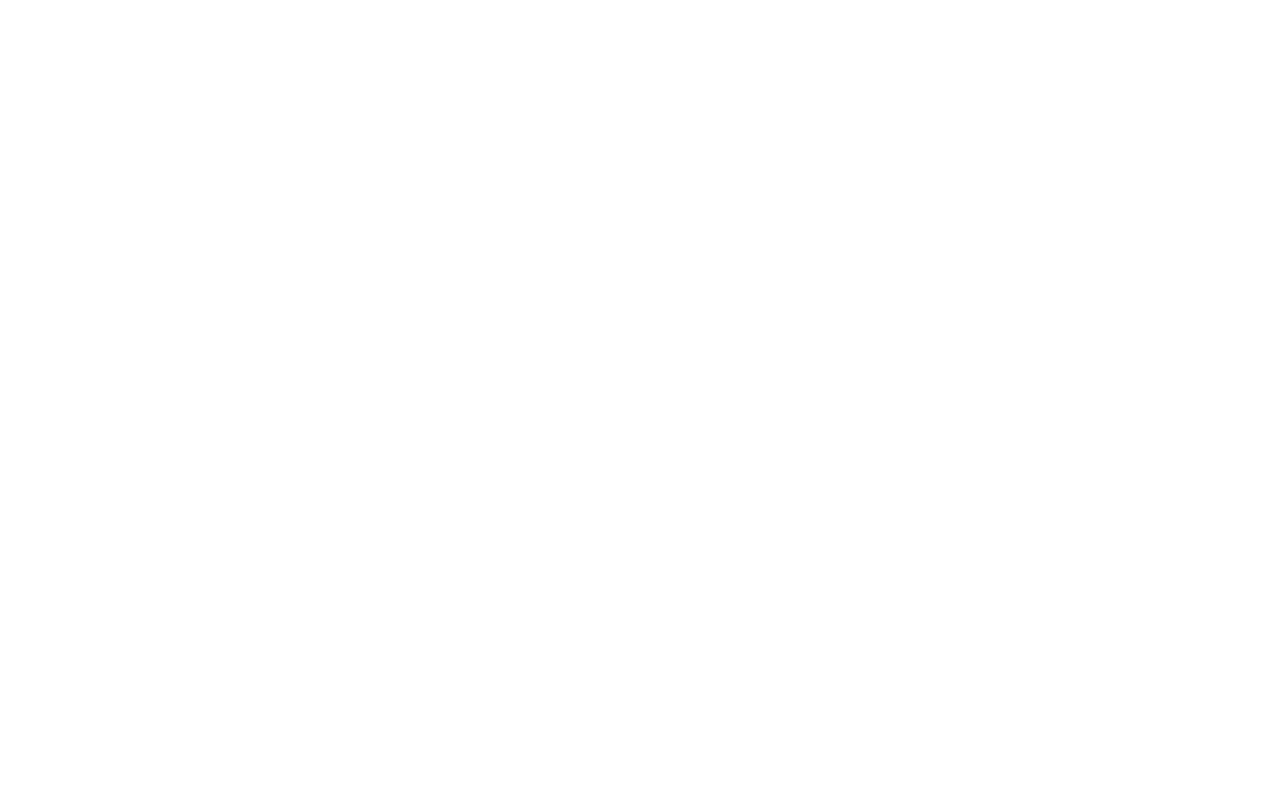
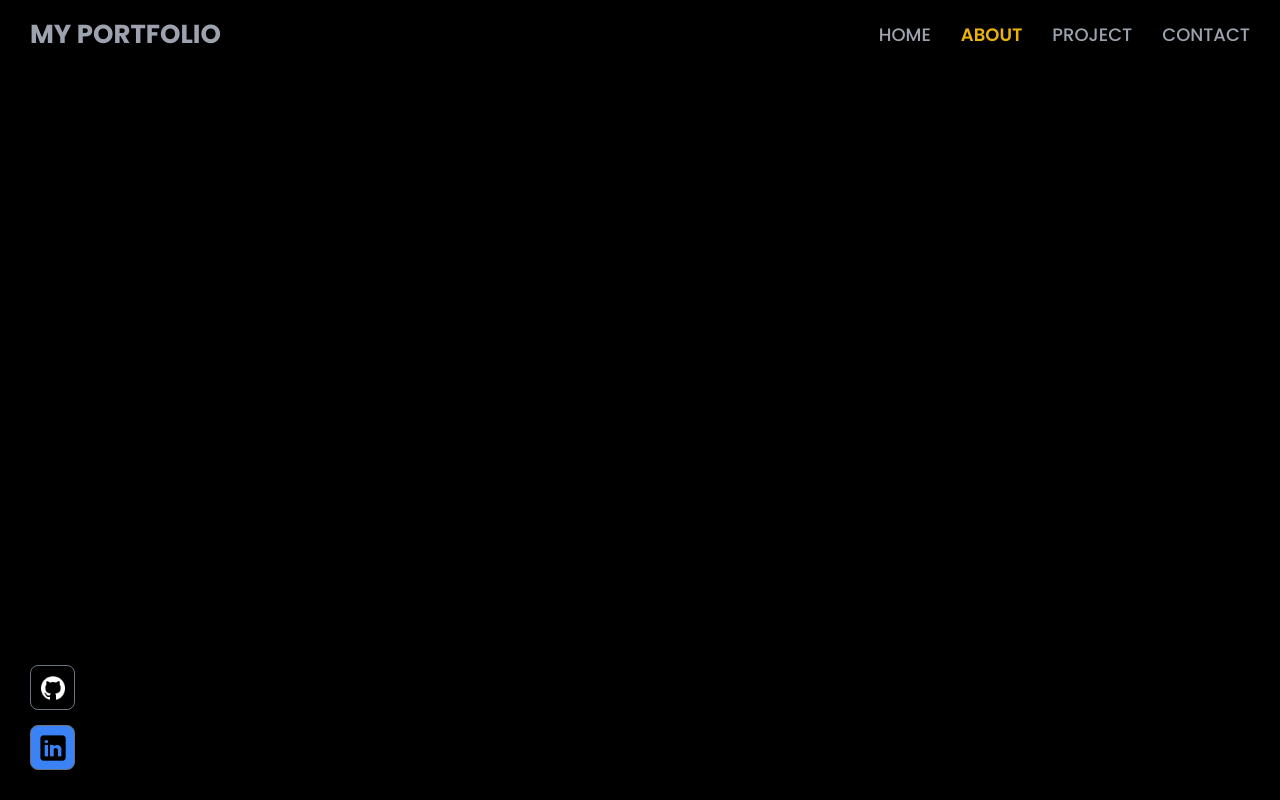
Before and after one commit to trainthunder/my-portfolio, a React (Vite) app: page /about in a window 1280 px wide. Before the commit this address had no page. Built offline with nearby package versions, Linux system fonts and the light colour scheme.

Commit message:
test: about-page

```diff
--- a/src/App.jsx
+++ b/src/App.jsx
@@ -7,6 +7,7 @@
 } from "react-router-dom";
 
 import HomePage from "./pages/home-page";
+import AboutPage from "./pages/about-page";
 
 function App() {
   return (
@@ -14,6 +15,7 @@
       <BrowserRouter>
         <Routes>
           <Route path="/" element={<HomePage />} />
+          <Route path="/about" element={<AboutPage />} />
         </Routes>
       </BrowserRouter>
     </div>
--- /dev/null
+++ b/src/components/about-page/about-page-burger-menu.jsx
@@ -0,0 +1,102 @@
+import React, { useEffect } from "react";
+import { useBurgerMenu } from "../../context/burger-menu-context";
+import { useNavigate } from "react-router-dom";
+
+function AboutPageBurgerMenu() {
+  const { isAboutMenu, setIsAboutMenu } = useBurgerMenu();
+  const navigate = useNavigate();
+
+  {
+    /** When Window Min Window Width 768px Close BurgerMenu Start */
+  }
+  useEffect(() => {
+    const handleResize = () => {
+      if (window.innerWidth >= 768) {
+        setIsAboutMenu(false);
+      }
+    };
+    handleResize();
+
+    window.addEventListener("resize", handleResize);
+
+    return () => {
+      window.removeEventListener("resize", handleResize);
+    };
+  }, [setIsAboutMenu]);
+  {
+    /** When Window Min Window Width 768px Close BurgerMenu End */
+  }
+
+  return (
+    <>
+      {isAboutMenu === true ? (
+        <div className="w-full h-full bg-black absolute top-0 left-0 md:hidden flex flex-col items-center pt-[60px] z-20">
+          <button
+            className="absolute top-5 right-8"
+            onClick={() => {
+              setIsAboutMenu(false);
+            }}
+          >
+            <svg
+              xmlns="http://www.w3.org/2000/svg"
+              fill="none"
+              viewBox="0 0 24 24"
+              strokeWidth={2}
+              stroke="currentColor"
+              className="w-[24px] h-[24px] text-white"
+            >
+              <path d="M6 18 18 6M6 6l12 12" />
+            </svg>
+          </button>
+          <p className="font-poppins text-[36px] text-gray-400 font-semibold">
+            MY PORTFOLIO
+          </p>
+          <div className="w-full h-full flex flex-col items-center mt-[50px] gap-[20px]">
+            <button
+              className=""
+              onClick={() => {
+                navigate("/");
+              }}
+            >
+              <p className="font-poppins text-[24px] text-gray-400 font-medium hover:text-yellow-500">
+                HOME
+              </p>
+            </button>
+            <button
+              className=""
+              onClick={() => {
+                setIsAboutMenu(false);
+              }}
+            >
+              <p className="font-poppins text-[24px] text-yellow-500 font-semibold">
+                ABOUT
+              </p>
+            </button>
+            <button
+              className=""
+              onClick={() => {
+                navigate("/project");
+              }}
+            >
+              <p className="font-poppins text-[24px] text-gray-400 font-medium hover:text-yellow-500">
+                PROJECT
+              </p>
+            </button>
+            <button
+              className=""
+              onClick={() => {
+                navigate("/contact");
+              }}
+            >
+              <p className="font-poppins text-[24px] text-gray-400 font-medium hover:text-yellow-500">
+                CONTACT
+              </p>
+            </button>
+          </div>
+        </div>
+      ) : null}
+    </>
+  );
+}
+
+export default AboutPageBurgerMenu;
--- /dev/null
+++ b/src/components/about-page/about-page-header.jsx
@@ -0,0 +1,84 @@
+import React from "react";
+import { useNavigate } from "react-router-dom";
+import { useBurgerMenu } from "../../context/burger-menu-context";
+
+function AboutPageHeader() {
+  const navigate = useNavigate();
+  const { setIsAboutMenu } = useBurgerMenu();
+  return (
+    <header className="w-full flex items-center justify-center absolute z-10">
+      <div className="w-full max-w-[1300px] h-full px-[30px] py-[15px] flex items-center justify-between">
+        <button
+          className="font-poppins text-gray-400 text-[20px] md:text-[26px] font-bold"
+          onClick={() => {
+            navigate("/");
+          }}
+        >
+          MY PORTFOLIO
+        </button>
+
+        {/** Mobile Menu Section Start */}
+        <button
+          className="md:hidden"
+          onClick={() => {
+            setIsAboutMenu(true);
+          }}
+        >
+          <svg
+            xmlns="http://www.w3.org/2000/svg"
+            fill="none"
+            viewBox="0 0 24 24"
+            strokeWidth={2}
+            stroke="currentColor"
+            className="w-[24px] h-[24px] text-white"
+          >
+            <path d="M3.75 6.75h16.5M3.75 12h16.5m-16.5 5.25h16.5" />
+          </svg>
+        </button>
+        {/** Mobile Menu Section End */}
+
+        {/** Laptop Menu Section Start */}
+        <div className="hidden md:flex items-center gap-[30px]">
+          <button
+            className=""
+            onClick={() => {
+              navigate("/");
+            }}
+          >
+            <p className="font-poppins text-[18px] text-gray-400 font-medium hover:text-yellow-500">
+              HOME
+            </p>
+          </button>
+          <button className="">
+            <p className="font-poppins text-[18px] text-yellow-500 font-semibold">
+              ABOUT
+            </p>
+          </button>
+          <button
+            className=""
+            onClick={() => {
+              navigate("/project");
+            }}
+          >
+            <p className="font-poppins text-[18px] text-gray-400 font-medium hover:text-yellow-500">
+              PROJECT
+            </p>
+          </button>
+          <button
+            className=""
+            onClick={() => {
+              navigate("/contact");
+            }}
+          >
+            <p className="font-poppins text-[18px] text-gray-400 font-medium hover:text-yellow-500">
+              CONTACT
+            </p>
+          </button>
+        </div>
+        {/** Laptop Menu Section End */}
+      </div>
+    </header>
+  );
+}
+
+export default AboutPageHeader;
--- /dev/null
+++ b/src/components/about-page/about-page-main.jsx
@@ -0,0 +1,13 @@
+import React from "react";
+import SocialNavigate from "../social-navigate";
+
+function AboutPageMain() {
+  return (
+    <section className="w-screen h-screen pt-[60px] md:pt-[66px] flex items-center justify-center relative">
+      <SocialNavigate />
+      <div className=""></div>
+    </section>
+  );
+}
+
+export default AboutPageMain;
--- a/src/context/burger-menu-context.jsx
+++ b/src/context/burger-menu-context.jsx
@@ -4,9 +4,12 @@
 
 function BurgerMenuProvider({ children }) {
   const [isHomeMenu, setIsHomeMenu] = useState(false);
+  const [isAboutMenu, setIsAboutMenu] = useState(false);
 
   return (
-    <userBurgerMenuContext.Provider value={{ isHomeMenu, setIsHomeMenu }}>
+    <userBurgerMenuContext.Provider
+      value={{ isHomeMenu, setIsHomeMenu, isAboutMenu, setIsAboutMenu }}
+    >
       {children}
     </userBurgerMenuContext.Provider>
   );
--- /dev/null
+++ b/src/pages/about-page.jsx
@@ -0,0 +1,19 @@
+import React from "react";
+import AboutPageHeader from "../components/about-page/about-page-header";
+import { BurgerMenuProvider } from "../context/burger-menu-context";
+import AboutPageBurgerMenu from "../components/about-page/about-page-burger-menu";
+import AboutPageMain from "../components/about-page/about-page-main";
+
+function AboutPage() {
+  return (
+    <BurgerMenuProvider>
+      <div className="w-screen h-screen bg-black overflow-clip">
+        <AboutPageHeader />
+        <AboutPageBurgerMenu />
+        <AboutPageMain />
+      </div>
+    </BurgerMenuProvider>
+  );
+}
+
+export default AboutPage;
```
